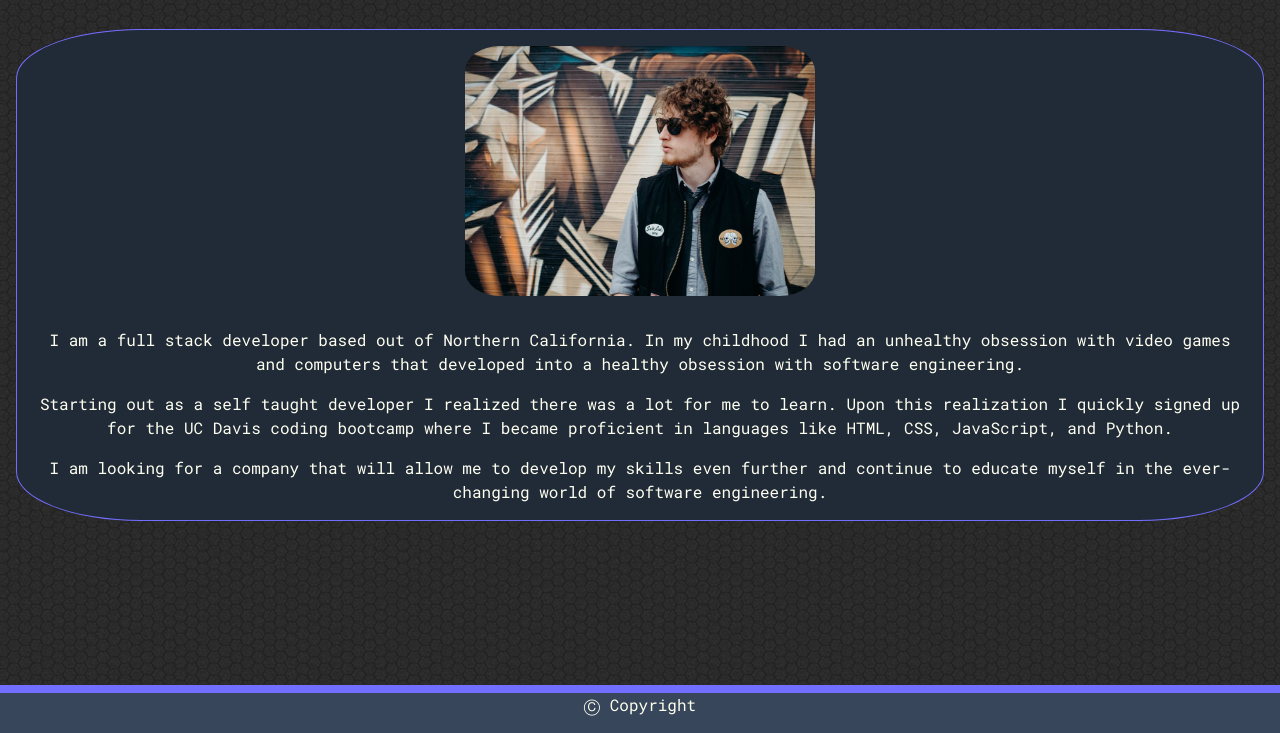
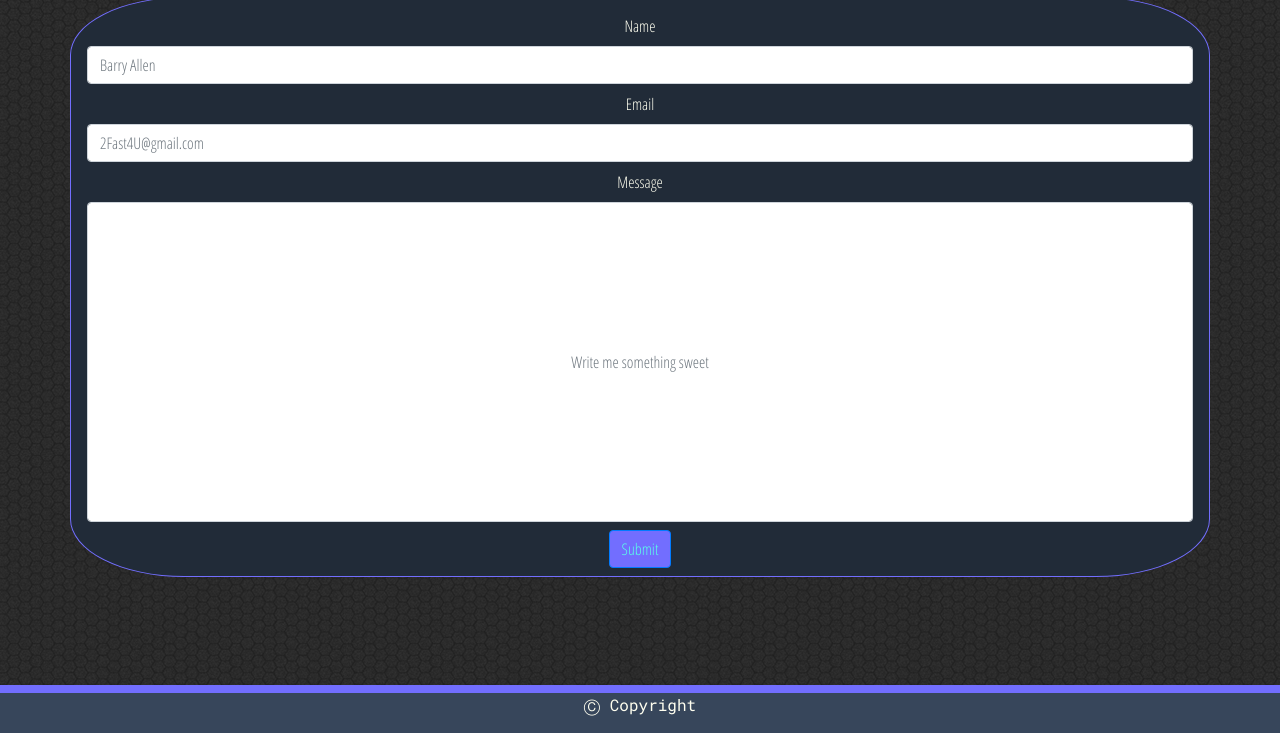
Before and after one commit to Drubaloo/ResponsivePortfolio, a plain HTML site: page contact.html in a window 1280 px wide. Shown: the part 67-800 px from the top of the page. Drawn offline with nearby package versions, Linux system fonts and the light colour scheme; a web font is replaced by a local one.

Commit message:
added contact page

```diff
--- a/contact.html
+++ b/contact.html
@@ -34,26 +34,28 @@
     </header>
 
     <!--Box with main content for a short bio-->
-    <div class="row mainContent border ">
-        <div class="col-md-12">
-            <img src="assets/images/Profile.jpg" alt="geek by wall" class="proPic">
-            <p class="info">I am a full stack developer based out of Northern California. In my childhood I had an
-                unhealthy
-                obsession
-                with
-                video games and computers that developed into a healthy obsession with software engineering.</p>
-            <p>Starting out as a self taught developer I realized there was a lot for me to learn. Upon this realization
-                I
-                quickly signed up for the UC Davis coding bootcamp where I became proficient in languages like HTML,
-                CSS,
-                JavaScript, and Python.</p>
+    <div class="container mainContent border m-auto p-2 ">
+        <form class="text-center">
+            <div class="form-group m-2">
+                <label for="Name">Name</label>
+                <input type="text" class="form-control" placeholder="Barry Allen">
+            </div>
 
-            <p>I am looking for a company that will allow me to develop my skills even further and continue to educate
-                myself in
-                the ever-changing world of software engineering.
+            <div class="form-group m-2">
+                <label for="email address">Email</label>
+                <input type="text" class="form-control" placeholder="2Fast4U@gmail.com">
+            </div>
 
-            </p>
-        </div>
+            <div class="form-group m-2">
+                <label for="Message">Message</label>
+                <input type="text" class="form-control text-center" style="height: 20rem;" placeholder="Write me something sweet">
+            </div>
+
+            <div class="text-center">
+                <button class="btn btn-primary portBtn">Submit</button>
+            </div>
+
+        </form>
     </div>
 
 
```
